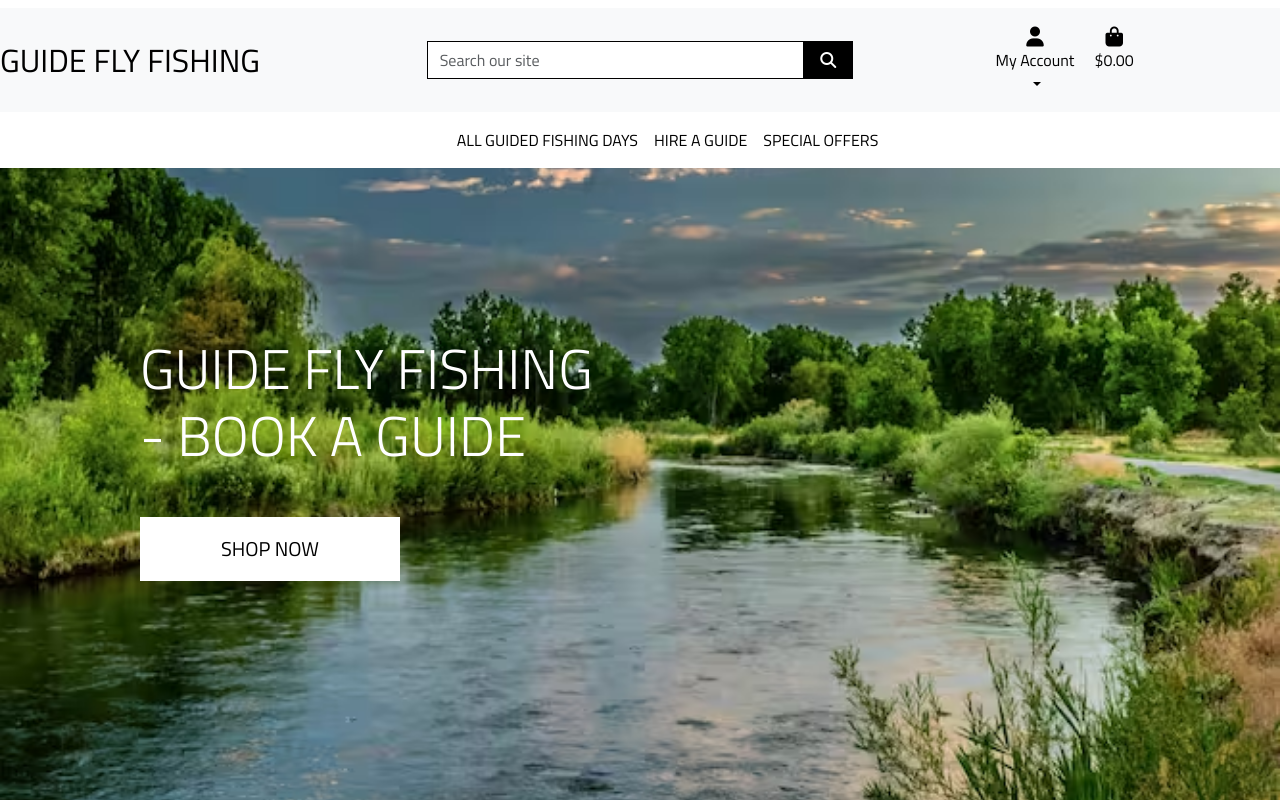
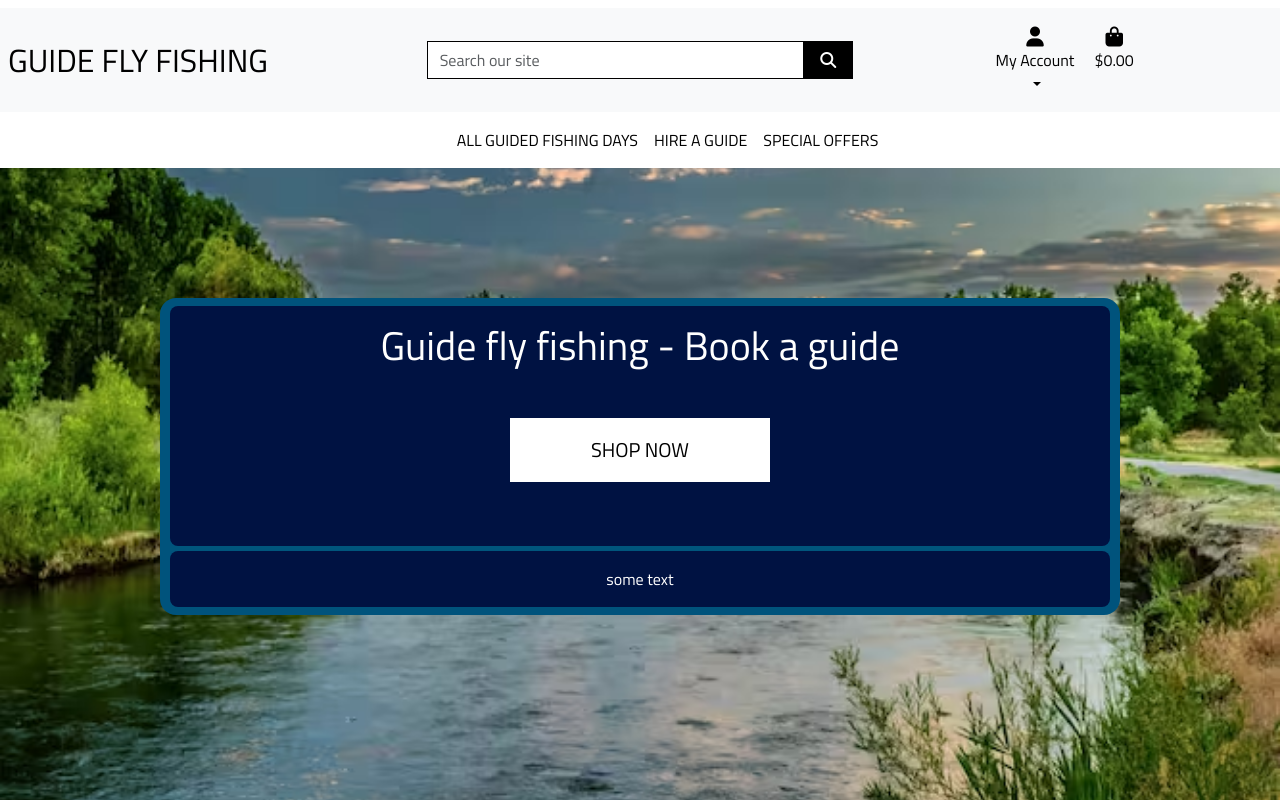
Before and after one commit to Coelecanth/Project-guideFlyFishing, a Django app: page / in a window 1280 px wide. Run offline with Django 3.2, Linux system fonts and the light colour scheme; some libraries are stand-ins or nearby versions.

Commit message:
Update styles and colours format on base pages

```diff
--- a/home/templates/home/index.html
+++ b/home/templates/home/index.html
@@ -10,10 +10,12 @@
 {% endblock %}
 
 {% block content %}
-    <div class="container h-100">
-        <div class="row h-100">
-            <div class="col-7 col-md-6 my-auto">
-                <h1 class="display-4 logo-font text-white Titillium">
+<div class="banner-panel">
+    <div class="inner-panel">
+        <div class="container">
+            <div class="row">
+                <div class="my-auto">
+                    <h1 class=" text-white Titillium">
                         Guide fly fishing - Book a guide
                     </h1>
                     <div class="my-5">
@@ -24,4 +26,13 @@
                 </div>
             </div>
         </div>
+    </div>
+    <hr class="hr-format">
+
+    <div class="inner-panel">
+        some text
+    </div>
+</div>
+
+
 {% endblock %}
--- a/static/css/base.css
+++ b/static/css/base.css
@@ -92,3 +92,32 @@ body {
         padding-top: 164px;
     }
 }
+
+.banner-panel {
+    top: 21%;
+    width: 75%;
+    background-color: #00537c;
+    position: relative;
+    left: 12.5%;
+    text-align: center;
+    border-radius: 1em;
+    padding: 0.5em 0;
+}
+
+.inner-panel {
+    width: 98%;
+    background-color: #001242;
+    min-height: 98%;
+    text-align: center;
+    margin: auto;
+    border-radius: 0.5em;
+    padding: 1em 0;
+    position: relative;
+
+}
+
+hr.hr-format {
+    border-top: 5px solid #005e7c;
+    margin: 0 auto;
+    width: 98%;
+}
--- a/templates/base.html
+++ b/templates/base.html
@@ -45,7 +45,7 @@
             <!-- Heading In Navbar  -->
             <div class="col-12 col-lg-4 my-auto py-1 py-lg-0 text-center text-lg-left">
                 <a href="{% url 'home' %}" class="nav-link main-logo-link">
-                    <h2 class="logo-font text-black my-0">Guide Fly Fishing</h2>
+                    <h2 class="logo-font text-black mx-2 my-0">Guide Fly Fishing</h2>
                 </a>
             </div>
             <!-- Search bar in its own column  -->
--- a/templates/includes/main-nav.html
+++ b/templates/includes/main-nav.html
@@ -6,9 +6,9 @@
             </a>
             <div class="dropdown-menu border-0" aria-labelledby="all-products-link">
                 <a href="" class="dropdown-item">By Price</a>
-                <a href="" class="dropdown-item ">By Rating</a>
+                <a href="" class="dropdown-item ">By Location</a>
                 <a href="" class="dropdown-item ">By Category</a>
-                <a href="" class="dropdown-item">All Products</a>
+                <a href="" class="dropdown-item">All Categories</a>
             </div>
         </li>
 
@@ -17,10 +17,8 @@
                 Hire a Guide
             </a>
             <div class="dropdown-menu border-0" aria-labelledby="clothing-link">
-                <a href="" class="dropdown-item">Activewear &amp; Essentials</a>
-                <a href="" class="dropdown-item">Jeans</a>
-                <a href="" class="dropdown-item">Shirts</a>
-                <a href="" class="dropdown-item">All Clothing</a>
+                <a href="" class="dropdown-item">By Location</a>
+                <a href="" class="dropdown-item">By Price</a>
             </div>
         </li>
 
@@ -29,10 +27,8 @@
                 Special Offers
             </a>
             <div class="dropdown-menu border-0" aria-labelledby="specials-link">
-                <a href="" class="dropdown-item">New Arrivals</a>
                 <a href="" class="dropdown-item">Deals</a>
-                <a href="" class="dropdown-item">Clearance</a>
-                <a href="" class="dropdown-item">All Specials</a>
+                <a href="" class="dropdown-item">Last few Spaces</a>
             </div>
         </li>
     </ul>
```
Lines whose indentation alone changed are shown as unchanged.
